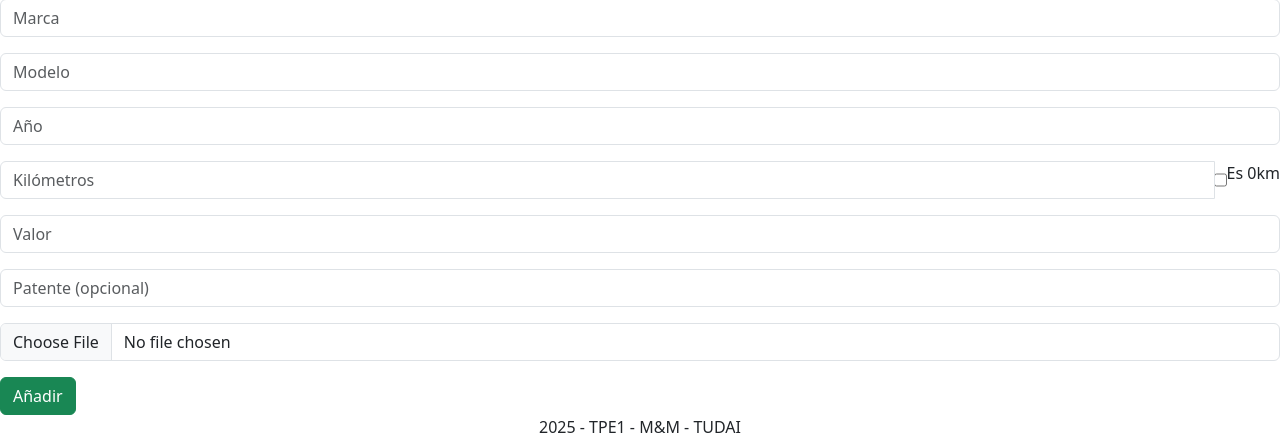
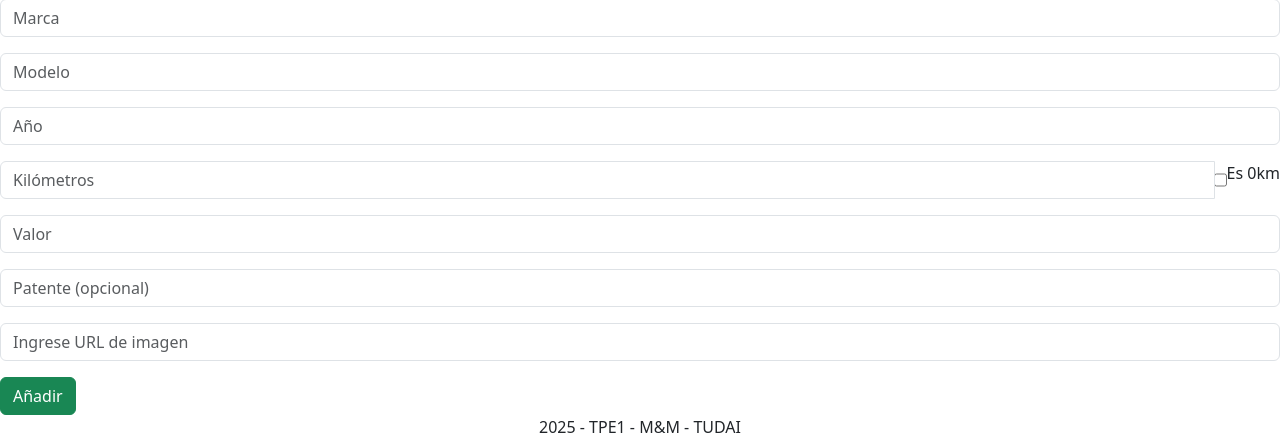
Before and after one commit to elgela/TPE1, a PHP site: page / in a window 1280 px wide. Shown: the part 628-1067 px from the top of the page. Run offline with PHP 8.4, Linux system fonts and the light colour scheme.

Commit message:
cambios varios

```diff
--- a/app/controler/tasks.ControlerV.php
+++ b/app/controler/tasks.ControlerV.php
@@ -58,25 +58,30 @@
         }
 
         function addCarModel() {
-            if (isset($_POST['modelo'], $_POST['anio'], $_POST['km'], $_POST['precio'], $_POST['patente'], $_POST['marca']) && !empty($_POST['marca']) && !empty($_POST['modelo']) && !empty($_POST['anio']) && !empty($_POST['km']) && !empty($_POST['precio'])) {
+            if (isset($_POST['modelo'], $_POST['anio'], $_POST['km'], $_POST['precio'], $_POST['patente'], $_POST['marca']) && !empty($_POST['marca']) && !empty($_POST['modelo']) && !empty($_POST['anio']) && !empty($_POST['precio'])) {
                 $modelo = trim($_POST['modelo']); // trim evita espacios accidentales
                 $anio = filter_var($_POST['anio'], FILTER_VALIDATE_INT);
                 $km = filter_var($_POST['km'], FILTER_VALIDATE_INT);
                 $precio = filter_var($_POST['precio'], FILTER_VALIDATE_FLOAT);
-                $patente = strtoupper(trim($_POST['patente'])); // Ej: abc123 -> ABC123
+                $patente = !empty($_POST['patente']) ? strtoupper(trim($_POST['patente'])) : null; // Ej: abc123 -> ABC123
                 $es_nuevo = isset($_POST['es_nuevo']) ? 1 : 0;
-                $imagen = $_FILES['imagen']['name'];
+                $imagen = null;
+                if (isset($_POST['imagen']) && filter_var($_POST['imagen'], FILTER_VALIDATE_URL)) {
+                    $imagen = $_POST['imagen'];
+                } else {
+                    $imagen = null;
+                    // echo "La URL ingresada no es válida.";
+                }
                 $vendido = isset($_POST['vendido']) ? 1 : 0;
                 $marca = trim($_POST['marca']);
                 $nacionalidad = $_POST['nacionalidad'] ?? null;
                 $anio_de_creacion = $_POST['anio_de_creacion'] ?? null;
-                move_uploaded_file($_FILES['imagen']['tmp_name'], 'img/uploads/' . $_FILES['imagen']['name']);
-                // var_dump($marca, $modelo, $anio, $km, $precio, $patente, $imagen);
+                // echo 'estoy en addcar controler';
+                // var_dump($modelo, $anio, $km, $precio, $patente, $es_nuevo, $imagen, $vendido, $marca, $nacionalidad, $anio_de_creacion);
                 // die();
-                // echo 'estoy en addcar controler';
                 $this->model->insertCar($modelo, $anio, $km, $precio, $patente, $es_nuevo, $imagen, $vendido, $marca, $nacionalidad, $anio_de_creacion);
-                // printf("<script type='text/javascript'>alert('Lo estamos redireccionando'); </script>");
                 header("Location: " . BASE_URL . "modelos");
+                printf("<script type='text/javascript'>alert('Auto agregado'); </script>");
             } else {
                 $this->veiw->showError('Falta ingresar datos');
             }
--- a/app/models/task.modelV.php
+++ b/app/models/task.modelV.php
@@ -11,7 +11,7 @@ class taskModelV {
         // 1. abro conexión con DB
         $db = $this->conectionDB();
 
-        // 2. ejecuto consulta SQL (SELECT * FROM vehiculos)
+        // 2. consulta SQL (SELECT * FROM vehiculos)
         $query = $db->prepare('SELECT * FROM vehiculos');
         $query->execute();
 
@@ -32,18 +32,6 @@ class taskModelV {
         $query = $db->prepare('DELETE FROM vehiculos WHERE id = ?');
         $query->execute([$id]);
     }
-//////////
-    // function used($es_nuevo) {
-    //     $db = $this->conectionDB();
-    //     $query = $db->prepare('SELECT * FROM vehiculos WHERE es_nuevo = 0');
-    //     $query->execute([$es_nuevo]);
-    // }
-
-    // function new($es_nuevo) {
-    //     $db = $this->conectionDB();
-    //     $query = $db->prepare('SELECT * FROM vehiculos WHERE es_nuevo = 1');
-    //     $query->execute([$es_nuevo]);
-    // }
 
     function insertCar($modelo, $anio, $km, $precio, $patente, $es_nuevo, $imagen, $vendido, $marca, $nacionalidad, $anio_de_creacion) {
         $db = $this->conectionDB();
@@ -61,12 +49,9 @@ class taskModelV {
             $insertMarca->execute([$marca, $nacionalidad, $anio_de_creacion]);
             $id_marca = $db->lastInsertId();
         }
-        // echo 'estoy en addcar model';
-            // var_dump($modelo, $anio, $km, $precio, $patente, $es_nuevo, $imagen, $vendido, $marca, $nacionalidad, $anio_de_creacion);
-            // die();
 
         // 3. Insertar vehículo
-        $insertVehiculo = $db->prepare("INSERT INTO vehiculos(modelo, anio, km, precio, patente, imagen, vendido, es_nuevo, id_marca) VALUES (?,?,?,?,?,?,?,?,?)");
+        $insertVehiculo = $db->prepare("INSERT INTO vehiculos(modelo, anio, km, precio, patente, es_nuevo, imagen, vendido, id_marca) VALUES (?,?,?,?,?,?,?,?,?)");
         $insertVehiculo->execute([$modelo, $anio, $km, $precio, $patente, $es_nuevo, $imagen, $vendido, $id_marca]);
     }
 
--- a/app/veiws/task.veiwV.php
+++ b/app/veiws/task.veiwV.php
@@ -8,6 +8,7 @@ class taskveiwV {
             <h2>MODELOS</h2>
             <nav class="navBar">
                 <ul>
+                    <li><a href="todos">Todos</a></li>
                     <li><a href="nuevos">0 Km.</a></li>
                     <li><a href="usados">Usados</a></li>
                 </ul>
@@ -73,6 +74,7 @@ class taskveiwV {
         <h1>Autos usados</h1>
         <nav class="navBar">
             <ul>
+                <li><a href="todos">Todos</a></li>
                 <li><a href="nuevos">0 Km.</a></li>
                 <li><a href="usados">Usados</a></li>
             </ul>
@@ -104,6 +106,7 @@ class taskveiwV {
         <h1>Autos 0Km</h1>
         <nav class="navBar">
             <ul>
+                <li><a href="todos">Todos</a></li>
                 <li><a href="nuevos">0 Km.</a></li>
                 <li><a href="usados">Usados</a></li>
             </ul>
--- a/templates/form-addCar.phtml
+++ b/templates/form-addCar.phtml
@@ -20,8 +20,7 @@
         <input type="text" class="form-control" name="patente" id="" placeholder="Patente (opcional)">
     </div>
     <div class="input-group mb-3">
-        <input type="file" class="form-control" name="imagen" id="imagen" accept="image/*" placeholder="Ingrese imagen">
+        <input type="url" class="form-control" name="imagen" id="imagen" placeholder="Ingrese URL de imagen">
     </div>
     <button type="submit" class="btn btn-success">Añadir</button>
-        <!-- <a href="agregar"><input type="button" value="Añadir" class="btn btn-success"></a> -->
 </form>
```
Also changed, not shown: templates/section-details.phtml (+5 -3 lines).
